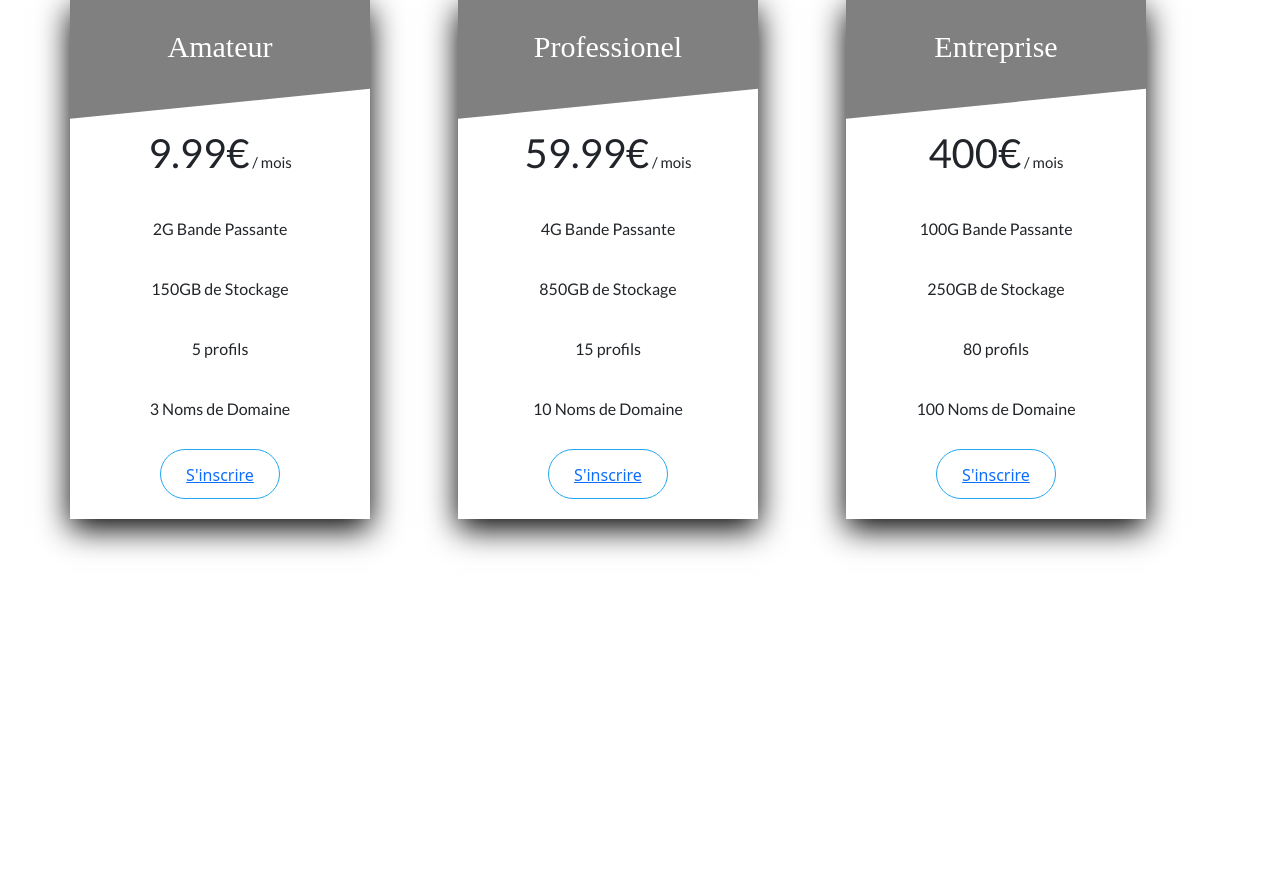
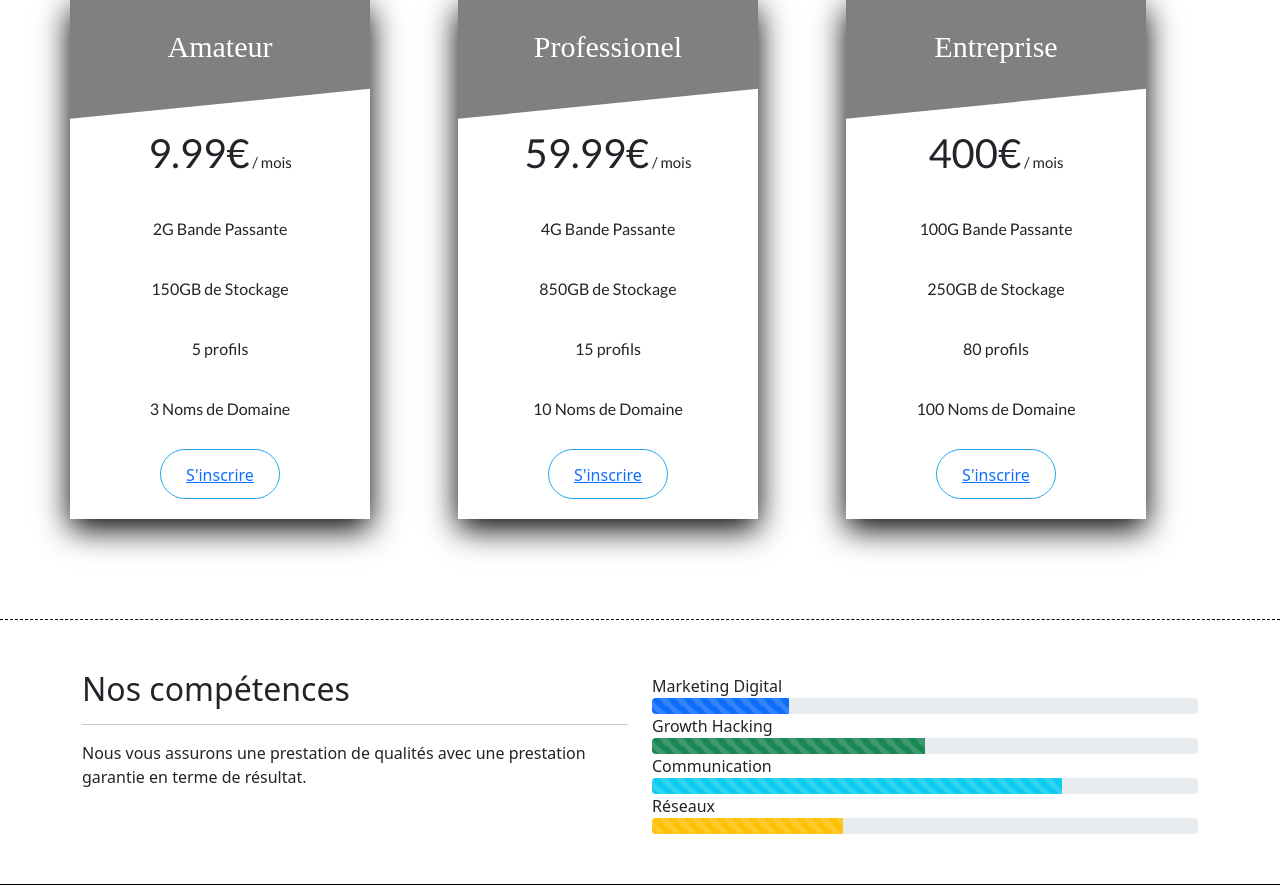
Before and after one commit to RENZOZ78/ORNIKAR, a PHP site: page / in a window 1280 px wide. Shown: the part 3059-3944 px from the top of the page. Before the commit the page ends 3613 px from the top, so only its background shows below. Run offline with PHP 8.4, Linux system fonts and the light colour scheme; some libraries are stand-ins or nearby versions.

Commit message:
progress bar& css

```diff
--- a/index.html
+++ b/index.html
@@ -284,6 +284,42 @@
        </div>
    </section>
 
+   <!-- SECTION PROGRESS BAR -->
+
+   <section id="progress">
+       <div class="container">
+           <div class="row">
+               <div class="col-md-6 competences">
+                   <h2>Nos compétences</h2>
+                   <hr>
+                   <p>
+                       Nous vous assurons une prestation de qualités avec une prestation garantie en terme de résultat.
+                   </p>
+               </div>
+
+            <div class="col-md-6 pt-1">
+                <p class="m-0">Marketing Digital</p>
+                <div class="progress">
+                    <div class="progress-bar progress-bar-animated  progress-bar-striped "  role="progressbar" style="width: 25%" ></div>
+                </div>
+                <p class="m-0">Growth Hacking</p>
+                <div class="progress">
+                    <div class="progress-bar progress-bar-animated  progress-bar-striped bg-success role="progressbar" style="width: 50%" ></div>
+                </div>
+                <p class="m-0">Communication</p>
+                <div class="progress">
+                    <div class="progress-bar progress-bar-animated  progress-bar-striped bg-info "  role="progressbar" style="width: 75%" ></div>
+                </div>
+                <p class="m-0">Réseaux</p>
+                <div class="progress">
+                    <div class="progress-bar progress-bar-animated  progress-bar-striped bg-warning "  role="progressbar" style="width: 35%" ></div>
+                </div>
+            </div>
+
+           </div>
+       </div>
+   </section>
+
 
 
      <!-- Scripts -->
--- a/style.css
+++ b/style.css
@@ -210,3 +210,13 @@ h1{
     color: #fff;
 
 }
+
+/* progress */
+
+#progress{
+    border-top: 1px dashed #000;
+    border-bottom: 1px solid #000;
+    padding-top: 50px;
+    padding-bottom: 50px;
+
+}
```
